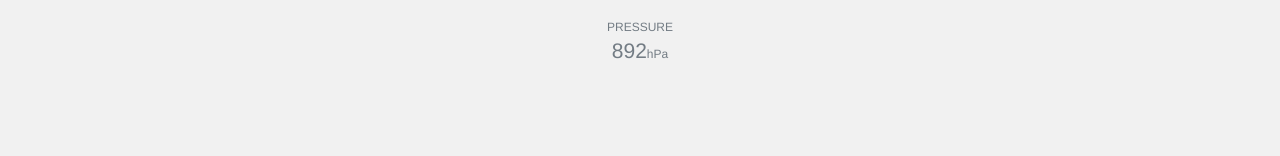
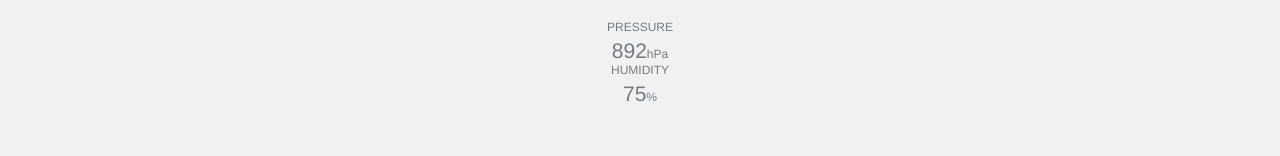
Before and after one commit to lucasyarid/weather-now, a Vue app: page / in a window 1280 px wide. Shown: the part 140-296 px from the top of the page. Built offline with nearby package versions, Linux system fonts and the light colour scheme.

Commit message:
create BaseHumidity atom

```diff
--- /dev/null
+++ b/src/components/atoms/BaseHumidity/BaseHumidity.vue
@@ -0,0 +1,41 @@
+<template>
+  <div class="BaseHumidity">
+    <div class="BaseHumidity__title">
+      Humidity
+    </div>
+    <div class="BaseHumidity__value">
+      {{ humidity }}<span class="BaseHumidity__scale">%</span>
+    </div>
+  </div>
+</template>
+
+<script>
+export default {
+  name: "BaseHumidity",
+  props: {
+    humidity: {
+      type: Number,
+      required: true
+    }
+  }
+};
+</script>
+
+<style lang="scss" scoped>
+.BaseHumidity {
+  color: $color-darker;
+  text-align: center;
+  &__title {
+    text-transform: uppercase;
+    font-size: 12px;
+    margin-bottom: 5px;
+    font-weight: 100;
+  }
+  &__value {
+    font-size: 21px;
+  }
+  &__scale {
+    font-size: 12px;
+  }
+}
+</style>
--- a/src/components/atoms/index.js
+++ b/src/components/atoms/index.js
@@ -1,5 +1,6 @@
 import BaseTemperature from "./BaseTemperature/BaseTemperature";
 import BasePressure from "./BasePressure/BasePressure";
+import BaseHumidity from "./BaseHumidity/BaseHumidity";
 import BaseLogo from "./BaseLogo/BaseLogo";
 
-export { BaseTemperature, BasePressure, BaseLogo };
+export { BaseTemperature, BasePressure, BaseHumidity, BaseLogo };
--- a/src/views/Home.vue
+++ b/src/views/Home.vue
@@ -2,16 +2,22 @@
   <div class="home">
     <BaseTemperature :temperature="-4" />
     <BasePressure :pressure="892" />
+    <BaseHumidity :humidity="75" />
   </div>
 </template>
 
 <script>
-import { BaseTemperature, BasePressure } from "@/components/atoms";
+import {
+  BaseTemperature,
+  BasePressure,
+  BaseHumidity
+} from "@/components/atoms";
 export default {
   name: "home",
   components: {
     BaseTemperature,
-    BasePressure
+    BasePressure,
+    BaseHumidity
   }
 };
 </script>
```
Also changed, not shown: 2 other files (tests, documents, lock files or other folders).
